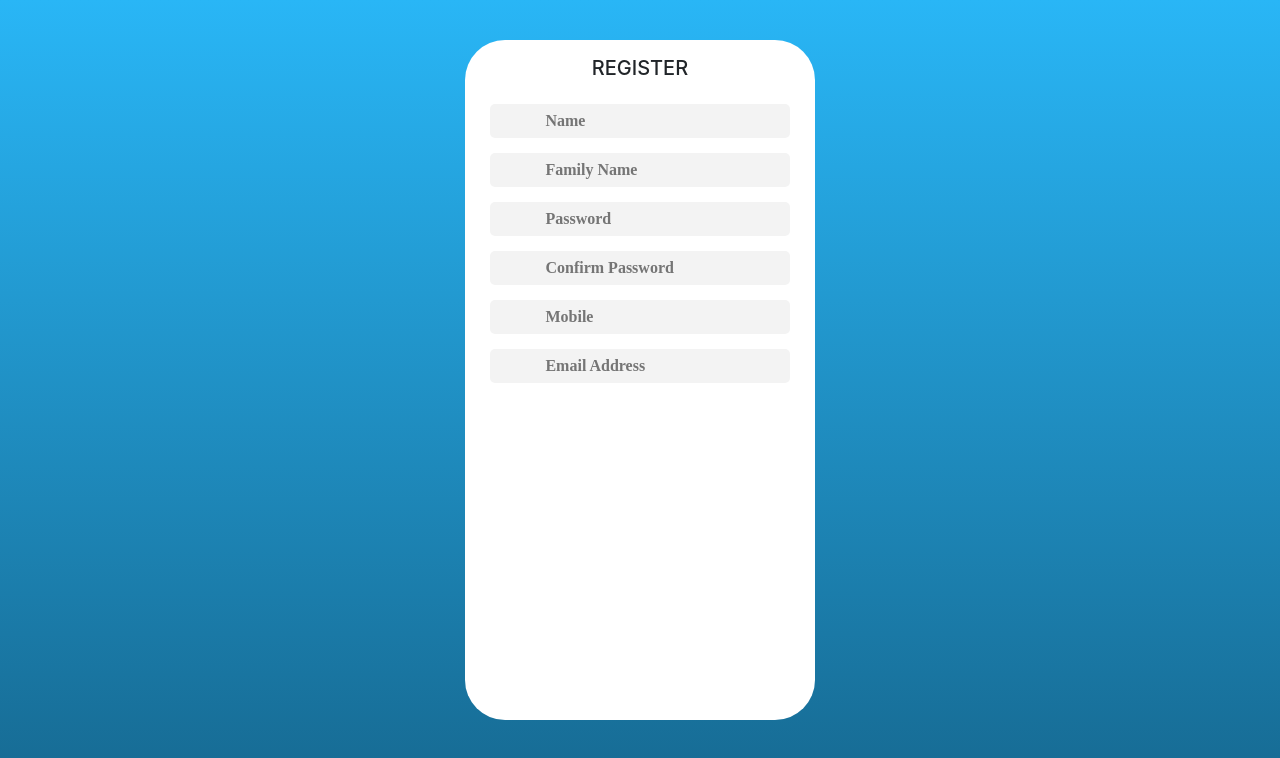
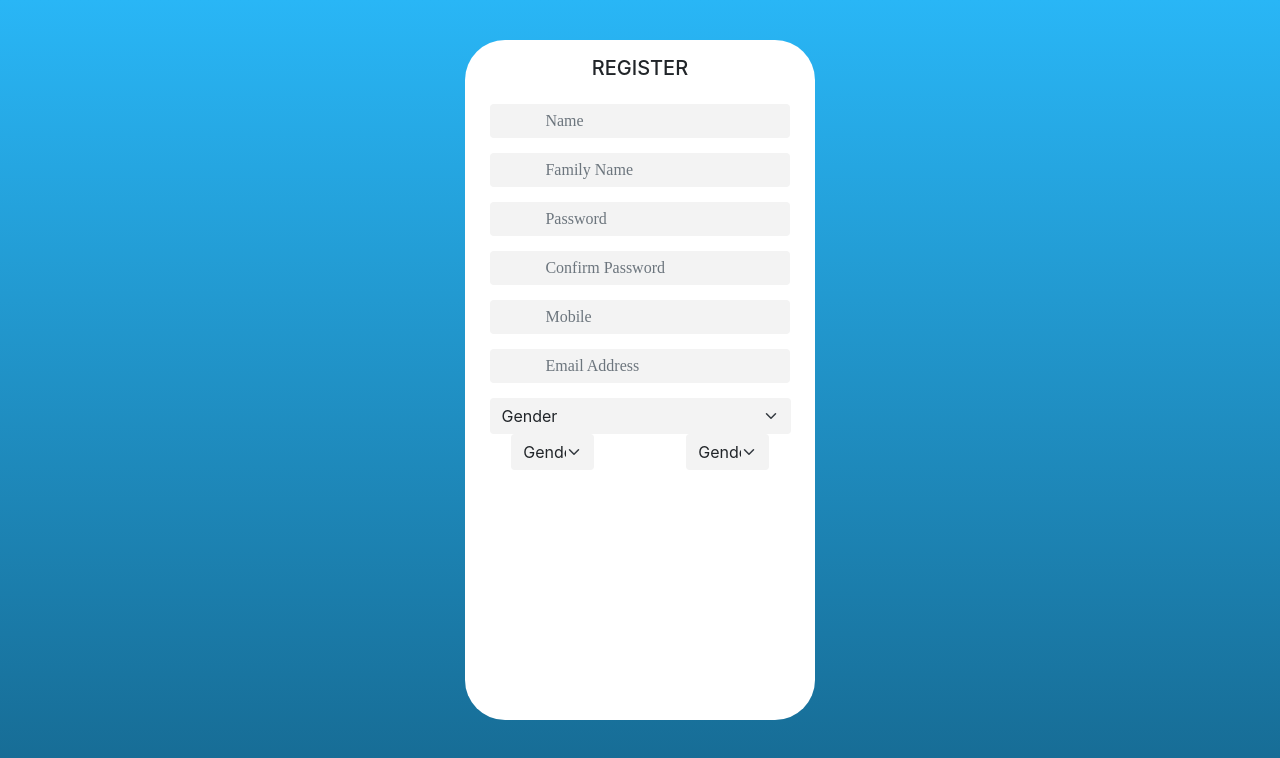
Before and after one commit to najdi123/wowkanoon, a React (Create React App) app: page /register in a window 1280 px wide. Shown: the top 758 px of the page. Built offline with nearby package versions, Linux system fonts and the light colour scheme.

Commit message:
still register

```diff
--- a/src/pages/register/Register.js
+++ b/src/pages/register/Register.js
@@ -36,7 +36,7 @@ const Register = () => {
                 </h5>
                 <form >
                     <input
-                        className={styles.form}
+                        className={`${styles.form} form-control d-inline-block`}
                         placeholder='    &#xf007;   Name'
                         // onChange={(e)=>setInput(prevState=>({...prevState, "name":e.target.value }))}
                         onChange={handleChange}
@@ -44,40 +44,69 @@ const Register = () => {
                         name="Name"
                     />
                     <input
-                        className={styles.form}
+                        className={`${styles.form} form-control d-inline-block`}
                         placeholder='    &#xf007;   Family Name'
                         onChange={handleChange}
                         value={input.Family}
                         name="Family"
                     />
                     <input
-                        className={styles.form}
+                        className={`${styles.form} form-control d-inline-block`}
                         placeholder='    &#xf023;   Password'
                         onChange={handleChange}
                         value={input.Password}
                         name="Password"
                     />
                     <input
-                        className={styles.form}
+                        className={`${styles.form} form-control d-inline-block`}
                         placeholder='    &#xf023;   Confirm Password'
                         onChange={handleChange}
                         value={input.Password2}
                         name="Password2"
                     />
                     <input
-                        className={styles.form}
+                        className={`${styles.form} form-control d-inline-block`}
                         placeholder='    &#xf10b;   Mobile'
                         onChange={handleChange}
                         value={input.CellPhoneNum}
                         name="CellPhoneNum"
                     />
+
                     <input
-                        className={styles.form}
+                        className={`${styles.form} form-control d-inline-block`}
                         placeholder='    &#xf0e0;   Email Address'
                         onChange={handleChange}
                         value={input.Email}
                         name="Email"
                     />
+
+                    <div className="d-flex justify-content-center">
+                        <select className="form-select" aria-label="Default select example">
+                            <option selected>Gender</option>
+                            <option value="1">Male</option>
+                            <option value="2">Female</option>
+
+                        </select>
+                    </div>
+
+                    <div className="d-flex justify-content-around">
+                        <div className="d-flex justify-content-center">
+                            <select className="form-select" aria-label="Default select example">
+                                <option selected>Gender</option>
+                                <option value="1">Male</option>
+                                <option value="2">Female</option>
+
+                            </select>
+                        </div>
+                        <div className="d-flex justify-content-center">
+                            <select className="form-select" aria-label="Default select example">
+                                <option selected>Gender</option>
+                                <option value="1">Male</option>
+                                <option value="2">Female</option>
+
+                            </select>
+                        </div>
+                    </div>
 
 
                 </form>
--- a/src/styles/customStyle.css
+++ b/src/styles/customStyle.css
@@ -21,3 +21,10 @@ form input {
     text-align: center;
     color: #7f9eb2;
 }
+.form-select{
+    width: 86%;
+    background-color: #f3f3f3;
+    border: none;
+    outline: none;
+    /*display: inline !important;*/
+}
```
